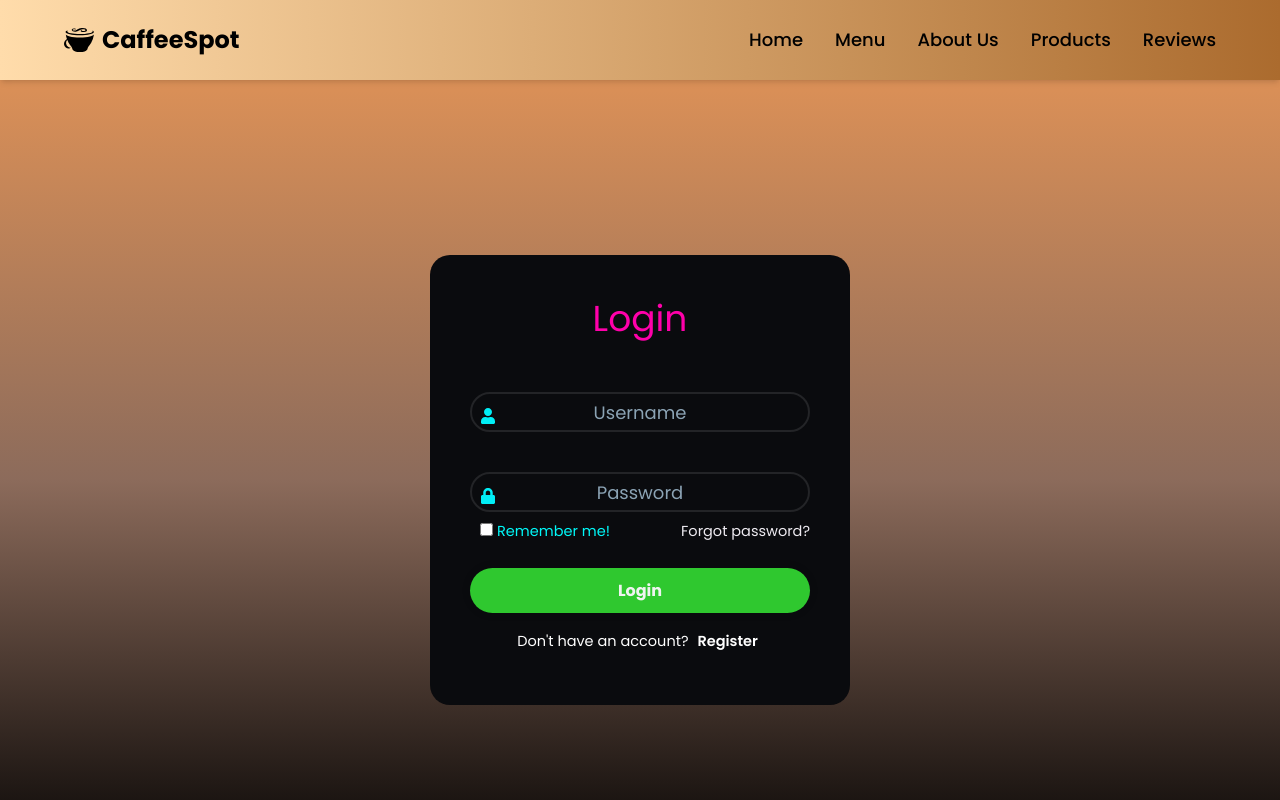
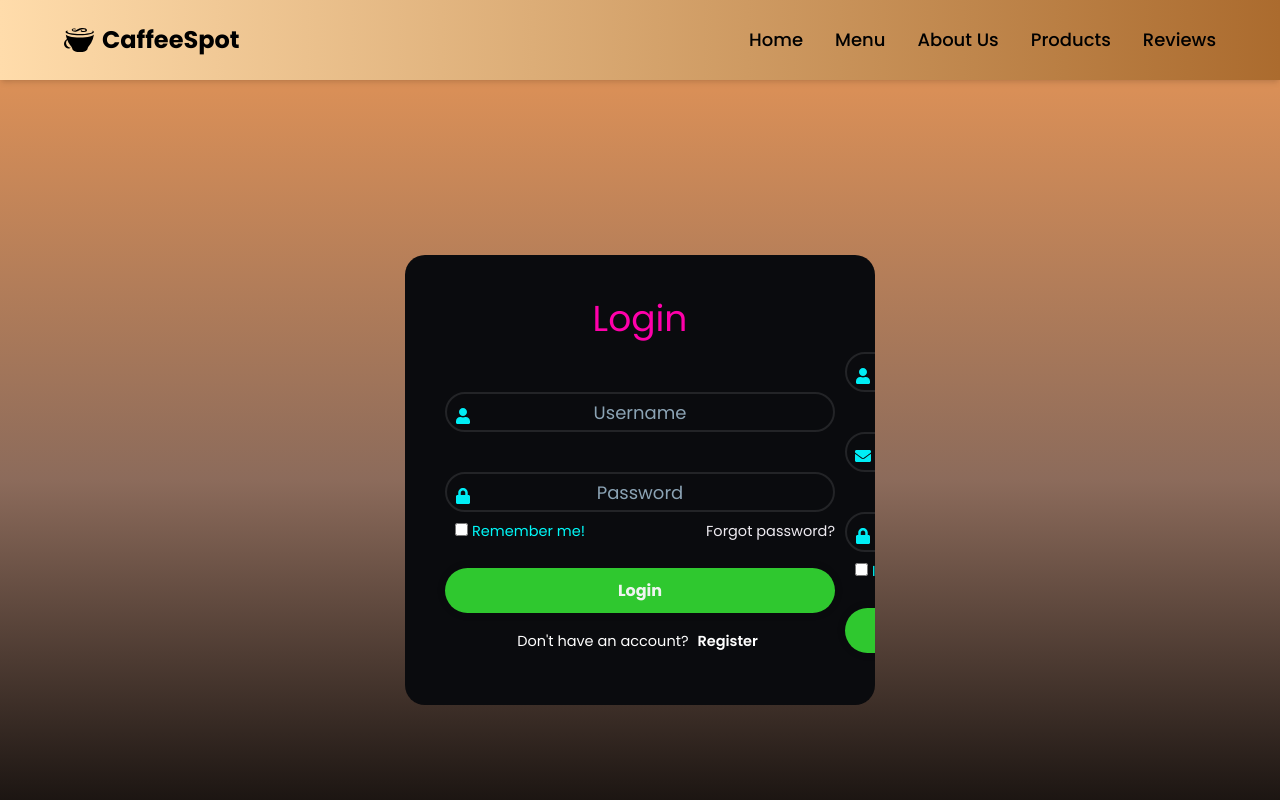
Before and after one commit to Surendar-k/Retrocoffeeshop, a React (Vite) app in the folder coffee-web/: page /login in a window 1280 px wide. Shown: the top 800 px of the page. Built offline with nearby package versions, Linux system fonts and the light colour scheme.

Commit message:
fifth commit

```diff
--- a/coffee-web/src/components/Login/LoginRegister.css
+++ b/coffee-web/src/components/Login/LoginRegister.css
@@ -8,7 +8,7 @@
 
 .wrapper {
     position: relative;
-    width: 420px;
+    width:fit-content; /* Reduced width from 420px to 320px */
     height: 450px;
     background-color: rgb(10, 11, 14);
     backdrop-filter: blur(30px);
```
